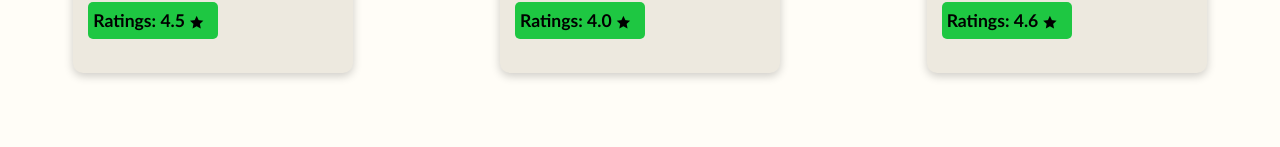
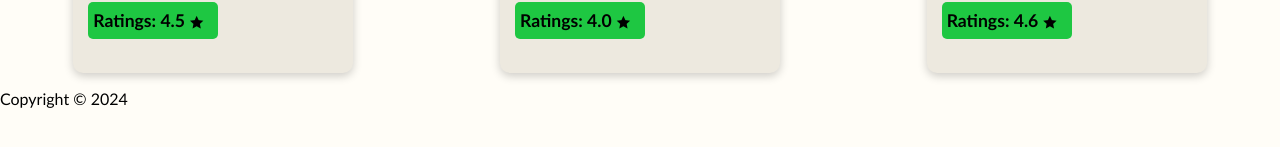
Before and after one commit to thesakshijaiswal/namsteReact, a React (Vite) app: page / in a window 1280 px wide. Shown: the part 513-660 px from the top of the page. Built offline with nearby package versions, Linux system fonts and the light colour scheme.

Commit message:
add footer component

```diff
--- a/src/App.js
+++ b/src/App.js
@@ -2,12 +2,14 @@
 import ReactDOM from "react-dom/client";
 import Navbar from "./components/Navbar";
 import Body from "./components/Body";
+import Footer from "./components/Footer";
 
 const AppLayout = () => {
   return (
     <>
       <Navbar />
       <Body />
+      <Footer />
     </>
   );
 };
--- /dev/null
+++ b/src/components/Footer.jsx
@@ -0,0 +1,8 @@
+const Footer = () => {
+  return (
+    <footer>
+      <p>Copyright © 2024 </p>
+    </footer>
+  );
+};
+export default Footer;
```
Also changed, not shown: src/components/Body.jsx (renamed from src/components/Body.js), src/components/Navbar.jsx (renamed from src/components/Navbar.js), src/components/RestaurantCard.jsx (renamed from src/components/RestaurantCard.js).
